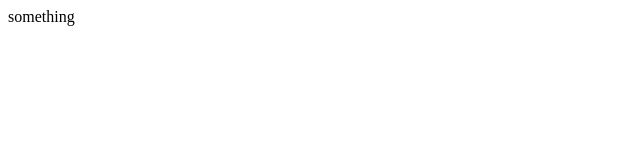
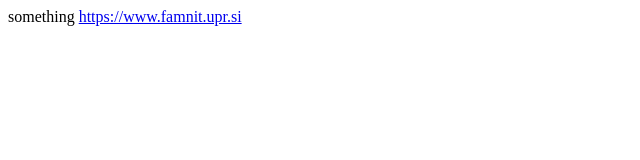
Before and after one commit to WatchJani/spletna-stran, a plain HTML site: page index.html in a window 1280 px wide. Shown: the whole page, without its empty margins (0-640 px from the left). Drawn offline with Linux system fonts and the light colour scheme.

Commit message:
new brench and new update

```diff
--- a/index.html
+++ b/index.html
@@ -1 +1,2 @@
 something
+<a href="https://www.famnit.upr.si">https://www.famnit.upr.si</a>
```
